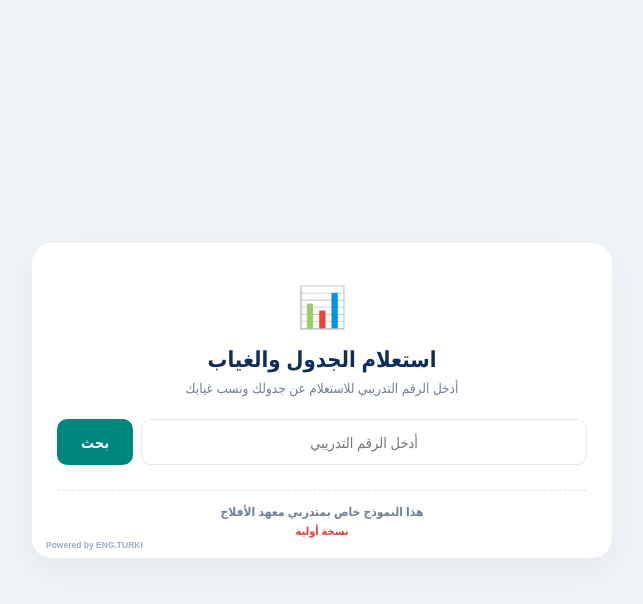
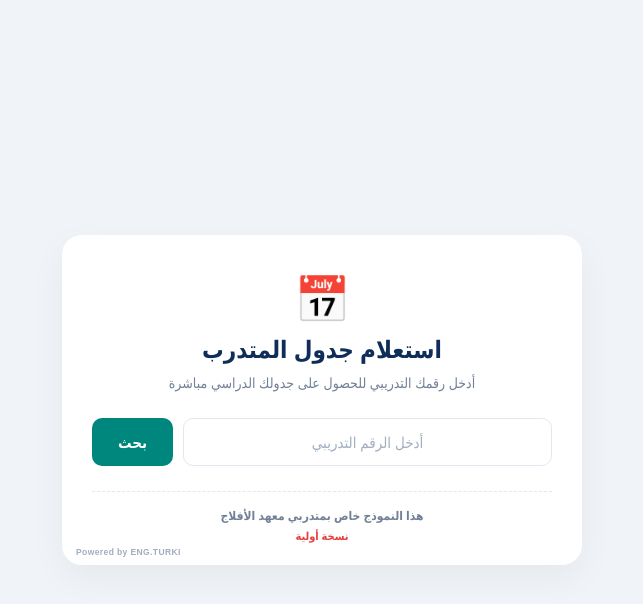
Before and after one commit to tvtcaflaj2030/schedule, a Flask app: page / in a window 1280 px wide. Shown: the top 604 px of the page, without its empty margins (318-961 px from the left). Run offline with Flask 3, Linux system fonts and the light colour scheme.

Commit message:
Add files via upload

```diff
--- a/templates/index.html
+++ b/templates/index.html
@@ -3,81 +3,215 @@
 <head>
     <meta charset="UTF-8">
     <meta name="viewport" content="width=device-width, initial-scale=1.0">
-    <title>استعلام جدول وغيابات المتدرب</title>
+    <title>استعلام جدول المتدرب</title>
     <style>
-        * { box-sizing: border-box; font-family: 'Segoe UI', Tahoma, Geneva, Verdana, sans-serif; margin: 0; padding: 0; }
-        body { background-color: #f0f4f8; color: #2d3748; display: flex; justify-content: center; align-items: center; min-height: 100vh; padding: 20px; }
-        .container { background: #ffffff; border-radius: 20px; box-shadow: 0 12px 35px rgba(0, 0, 0, 0.05); width: 100%; max-width: 580px; padding: 35px 25px 20px; position: relative; text-align: center; }
-        .calendar-icon { font-size: 40px; margin-bottom: 10px; }
-        h1 { font-size: 22px; color: #0f2d59; font-weight: 800; margin-bottom: 6px; }
-        p.subtitle { color: #718096; font-size: 13.5px; margin-bottom: 22px; }
-        .form-group { display: flex; flex-direction: row-reverse; gap: 8px; margin-bottom: 15px; }
-        input[type="text"] { flex: 1; padding: 12px 16px; border: 1.5px solid #e2e8f0; border-radius: 10px; font-size: 14.5px; text-align: center; outline: none; }
-        input[type="text"]:focus { border-color: #00877d; box-shadow: 0 0 0 3px rgba(0, 135, 125, 0.12); }
-        button { padding: 12px 24px; background-color: #00877d; color: white; border: none; border-radius: 10px; font-size: 14.5px; font-weight: bold; cursor: pointer; }
-        button:hover { background-color: #006e66; }
-        .alert { display: none; padding: 12px; border-radius: 8px; font-size: 13px; margin-bottom: 15px; }
-        .alert-error { background-color: #fed7d7; color: #9b2c2c; border: 1px solid #feb2b2; }
-        .loader { display: none; margin: 15px auto; border: 3px solid #f3f3f3; border-top: 3px solid #00877d; border-radius: 50%; width: 28px; height: 28px; animation: spin 1s linear infinite; }
-        @keyframes spin { 0% { transform: rotate(0deg); } 100% { transform: rotate(360deg); } }
+        * {
+            box-sizing: border-box;
+            font-family: 'Segoe UI', Tahoma, Geneva, Verdana, sans-serif;
+            margin: 0;
+            padding: 0;
+        }
+        body {
+            background-color: #f0f4f8;
+            color: #2d3748;
+            display: flex;
+            justify-content: center;
+            align-items: center;
+            min-height: 100vh;
+            padding: 20px;
+        }
+        .container {
+            background: #ffffff;
+            border-radius: 20px;
+            box-shadow: 0 12px 35px rgba(0, 0, 0, 0.05);
+            width: 100%;
+            max-width: 520px;
+            padding: 40px 30px 22px;
+            position: relative;
+            text-align: center;
+        }
 
-        /* نتائج الغياب */
-        .section-box { margin-top: 20px; text-align: right; }
-        .section-title { font-size: 15px; font-weight: bold; color: #0f2d59; margin-bottom: 10px; display: flex; justify-content: space-between; align-items: center; border-bottom: 1.5px solid #edf2f7; padding-bottom: 6px; }
-        .course-card { background: #f8fafc; border: 1px solid #e2e8f0; border-radius: 10px; padding: 12px; margin-bottom: 8px; }
-        .course-header { display: flex; justify-content: space-between; font-size: 13px; font-weight: bold; margin-bottom: 6px; }
-        .progress-bar-bg { background: #e2e8f0; border-radius: 6px; height: 8px; width: 100%; overflow: hidden; }
-        .progress-bar-fill { height: 100%; border-radius: 6px; }
+        /* أيقونة التقويم والعناوين */
+        .calendar-icon {
+            font-size: 45px;
+            margin-bottom: 12px;
+            line-height: 1;
+        }
+        h1 {
+            font-size: 24px;
+            color: #0f2d59;
+            font-weight: 800;
+            margin-bottom: 8px;
+        }
+        p.subtitle {
+            color: #718096;
+            font-size: 14px;
+            margin-bottom: 26px;
+        }
 
-        /* ألوان الحالات */
-        .status-safe { color: #22543d; }
-        .fill-safe { background-color: #38a169; }
-        .status-warn1 { color: #b7791f; }
-        .fill-warn1 { background-color: #d69e2e; }
-        .status-warn2 { color: #dd6b20; }
-        .fill-warn2 { background-color: #ed8936; }
-        .status-danger { color: #e53e3e; }
-        .fill-danger { background-color: #e53e3e; }
+        /* حقل الإدخال وزر البحث */
+        .form-group {
+            display: flex;
+            flex-direction: row-reverse;
+            gap: 10px;
+            margin-bottom: 15px;
+        }
+        input[type="text"] {
+            flex: 1;
+            padding: 13px 18px;
+            border: 1.5px solid #e2e8f0;
+            border-radius: 10px;
+            font-size: 15px;
+            text-align: center;
+            outline: none;
+            transition: all 0.2s ease;
+            color: #2d3748;
+        }
+        input[type="text"]::placeholder {
+            color: #a0aec0;
+        }
+        input[type="text"]:focus {
+            border-color: #00877d;
+            box-shadow: 0 0 0 3px rgba(0, 135, 125, 0.12);
+        }
+        button {
+            padding: 13px 26px;
+            background-color: #00877d;
+            color: white;
+            border: none;
+            border-radius: 10px;
+            font-size: 15px;
+            font-weight: bold;
+            cursor: pointer;
+            transition: background-color 0.2s ease;
+            white-space: nowrap;
+        }
+        button:hover {
+            background-color: #006e66;
+        }
+        button:disabled {
+            background-color: #cbd5e0;
+            cursor: not-allowed;
+        }
 
-        /* الجدول */
-        .image-wrapper { border: 1.5px solid #e2e8f0; border-radius: 12px; overflow: hidden; background: #fafafa; margin-top: 10px; margin-bottom: 12px; max-height: 480px; overflow-y: auto; }
-        .image-wrapper img { width: 100%; height: auto; display: block; }
-        .btn-download { display: inline-block; padding: 10px 20px; background-color: #00877d; color: white; text-decoration: none; border-radius: 8px; font-weight: bold; font-size: 13px; margin-bottom: 15px; }
-        .card-footer-notes { margin-top: 25px; padding-top: 12px; border-top: 1px dashed #e2e8f0; display: flex; flex-direction: column; gap: 3px; }
-        .footer-note-main { font-size: 12px; color: #718096; font-weight: 600; }
-        .footer-note-sub { font-size: 11px; color: #e53e3e; font-weight: 700; }
-        .dev-credits { position: absolute; bottom: 8px; left: 14px; font-size: 8.5px; color: #a0aec0; font-family: Arial, sans-serif; font-weight: 600; direction: ltr; }
+        /* التنبيهات */
+        .alert {
+            display: none;
+            padding: 12px 16px;
+            border-radius: 8px;
+            font-size: 13.5px;
+            margin-bottom: 15px;
+        }
+        .alert-error {
+            background-color: #fed7d7;
+            color: #9b2c2c;
+            border: 1px solid #feb2b2;
+        }
+
+        /* عرض النتيجة والتحميل */
+        #result-container {
+            display: none;
+            margin-top: 20px;
+            text-align: center;
+        }
+        .image-wrapper {
+            border: 1.5px solid #e2e8f0;
+            border-radius: 12px;
+            overflow: hidden;
+            background: #fafafa;
+            margin-bottom: 15px;
+            box-shadow: 0 4px 12px rgba(0, 0, 0, 0.04);
+            max-height: 550px;
+            overflow-y: auto;
+        }
+        .image-wrapper img {
+            width: 100%;
+            height: auto;
+            display: block;
+        }
+        .btn-download {
+            display: inline-block;
+            padding: 11px 24px;
+            background-color: #00877d;
+            color: white;
+            text-decoration: none;
+            border-radius: 8px;
+            font-weight: bold;
+            font-size: 14px;
+            transition: background-color 0.2s ease;
+        }
+        .btn-download:hover {
+            background-color: #006e66;
+        }
+
+        /* مؤشر التحميل */
+        .loader {
+            display: none;
+            margin: 15px auto;
+            border: 3.5px solid #f3f3f3;
+            border-top: 3.5px solid #00877d;
+            border-radius: 50%;
+            width: 30px;
+            height: 30px;
+            animation: spin 1s linear infinite;
+        }
+        @keyframes spin {
+            0% { transform: rotate(0deg); }
+            100% { transform: rotate(360deg); }
+        }
+
+        /* تذييل البطاقة */
+        .card-footer-notes {
+            margin-top: 25px;
+            padding-top: 15px;
+            border-top: 1px dashed #e2e8f0;
+            display: flex;
+            flex-direction: column;
+            gap: 4px;
+        }
+        .footer-note-main {
+            font-size: 12px;
+            color: #718096;
+            font-weight: 600;
+        }
+        .footer-note-sub {
+            font-size: 11px;
+            color: #e53e3e; /* لون أحمر مميز */
+            font-weight: 700;
+        }
+
+        /* حقوق المطور أسفل اليسار بحجم مصغر وناعم */
+        .dev-credits {
+            position: absolute;
+            bottom: 8px;
+            left: 14px;
+            font-size: 8.5px;
+            color: #a0aec0;
+            font-family: Arial, sans-serif;
+            letter-spacing: 0.4px;
+            font-weight: 600;
+            direction: ltr;
+        }
     </style>
 </head>
 <body>
 
 <div class="container">
-    <div class="calendar-icon">📊</div>
-    <h1>استعلام الجدول والغياب</h1>
-    <p class="subtitle">أدخل الرقم التدريبي للاستعلام عن جدولك ونسب غيابك</p>
+    <div class="calendar-icon">📅</div>
+    <h1>استعلام جدول المتدرب</h1>
+    <p class="subtitle">أدخل رقمك التدريبي للحصول على جدولك الدراسي مباشرة</p>
 
     <form id="search-form">
         <div class="form-group">
             <button type="submit" id="submit-btn">بحث</button>
-            <input type="text" id="trainee_id" placeholder="أدخل الرقم التدريبي" required autocomplete="off">
+            <input type="text" id="trainee_id" name="trainee_id" placeholder="أدخل الرقم التدريبي" required autocomplete="off">
         </div>
     </form>
 
     <div class="loader" id="loader"></div>
     <div class="alert alert-error" id="error-box"></div>
 
-    <!-- تقرير الغياب -->
-    <div id="attendance-section" class="section-box" style="display:none;">
-        <div class="section-title">
-            <span>📑 نسبة الغياب بالمقررات</span>
-            <span id="student-name-tag" style="font-size: 12px; color: #00877d;"></span>
-        </div>
-        <div id="courses-container"></div>
-    </div>
-
-    <!-- الجدول الدراسي -->
-    <div id="schedule-section" class="section-box" style="display:none; text-align: center;">
-        <div class="section-title"><span>🗓️ الجدول التدريبي الأسبوعي</span></div>
+    <div id="result-container">
         <div class="image-wrapper">
             <img id="schedule-img" src="" alt="جدول المتدرب">
         </div>
@@ -88,6 +222,8 @@
         <span class="footer-note-main">هذا النموذج خاص بمتدربي معهد الأفلاج</span>
         <span class="footer-note-sub">نسخة أولية</span>
     </div>
+
+    <!-- حقوق المطور -->
     <div class="dev-credits">Powered by ENG.TURKI</div>
 </div>
 
@@ -97,22 +233,18 @@
     const submitBtn = document.getElementById('submit-btn');
     const loader = document.getElementById('loader');
     const errorBox = document.getElementById('error-box');
-    const attendanceSection = document.getElementById('attendance-section');
-    const coursesContainer = document.getElementById('courses-container');
-    const studentNameTag = document.getElementById('student-name-tag');
-    const scheduleSection = document.getElementById('schedule-section');
+    const resultContainer = document.getElementById('result-container');
     const scheduleImg = document.getElementById('schedule-img');
     const downloadLink = document.getElementById('download-link');
 
     form.addEventListener('submit', async function(e) {
         e.preventDefault();
+
         const traineeId = input.value.trim();
         if (!traineeId) return;
 
         errorBox.style.display = 'none';
-        attendanceSection.style.display = 'none';
-        scheduleSection.style.display = 'none';
-        coursesContainer.innerHTML = '';
+        resultContainer.style.display = 'none';
         loader.style.display = 'block';
         submitBtn.disabled = true;
 
@@ -120,59 +252,43 @@
             const formData = new FormData();
             formData.append('trainee_id', traineeId);
 
-            const response = await fetch('/search', { method: 'POST', body: formData });
+            const response = await fetch('/search', {
+                method: 'POST',
+                body: formData
+            });
+
             const data = await response.json();
-            loader.style.display = 'none';
-            submitBtn.disabled = false;
 
             if (data.success) {
-                // عرض بطاقات الغياب
-                if (data.attendance && data.attendance.courses.length > 0) {
-                    studentNameTag.innerText = data.attendance.student_name || '';
-                    data.attendance.courses.forEach(c => {
-                        let fillClass = 'fill-safe', statusClass = 'status-safe';
-                        if (c.percentage >= 20.0 || c.status === 'حرمان') {
-                            fillClass = 'fill-danger'; statusClass = 'status-danger';
-                        } else if (c.percentage >= 15.0) {
-                            fillClass = 'fill-warn2'; statusClass = 'status-warn2';
-                        } else if (c.percentage >= 10.0) {
-                            fillClass = 'fill-warn1'; statusClass = 'status-warn1';
-                        }
+                const imgUrl = `/get_schedule_image?pages=${data.pages}&t=${new Date().getTime()}`;
+                scheduleImg.src = imgUrl;
+                downloadLink.href = imgUrl;
 
-                        const card = `
-                            <div class="course-card">
-                                <div class="course-header">
-                                    <span>${c.course_name}</span>
-                                    <span class="${statusClass}">${c.status} (${c.percentage}%)</span>
-                                </div>
-                                <div class="progress-bar-bg">
-                                    <div class="progress-bar-fill ${fillClass}" style="width: ${Math.min(c.percentage * 5, 100)}%;"></div>
-                                </div>
-                            </div>
-                        `;
-                        coursesContainer.insertAdjacentHTML('beforeend', card);
-                    });
-                    attendanceSection.style.display = 'block';
-                }
-
-                // عرض الجدول
-                if (data.has_schedule) {
-                    const imgUrl = `/get_schedule_image?pages=${data.schedule_pages}&t=${new Date().getTime()}`;
-                    scheduleImg.src = imgUrl;
-                    downloadLink.href = imgUrl;
-                    scheduleSection.style.display = 'block';
-                }
+                scheduleImg.onload = () => {
+                    loader.style.display = 'none';
+                    resultContainer.style.display = 'block';
+                    submitBtn.disabled = false;
+                };
+                scheduleImg.onerror = () => {
+                    loader.style.display = 'none';
+                    errorBox.innerText = 'تعذر تحميل صورة الجدول.';
+                    errorBox.style.display = 'block';
+                    submitBtn.disabled = false;
+                };
             } else {
+                loader.style.display = 'none';
                 errorBox.innerText = data.message;
                 errorBox.style.display = 'block';
+                submitBtn.disabled = false;
             }
         } catch (err) {
             loader.style.display = 'none';
+            errorBox.innerText = 'حدث خطأ في الاتصال بالخادم، يرجى المحاولة لاحقاً.';
+            errorBox.style.display = 'block';
             submitBtn.disabled = false;
-            errorBox.innerText = 'تعذر الاتصال بالخادم، يرجى المحاولة لاحقاً.';
-            errorBox.style.display = 'block';
         }
     });
 </script>
+
 </body>
 </html>
```
